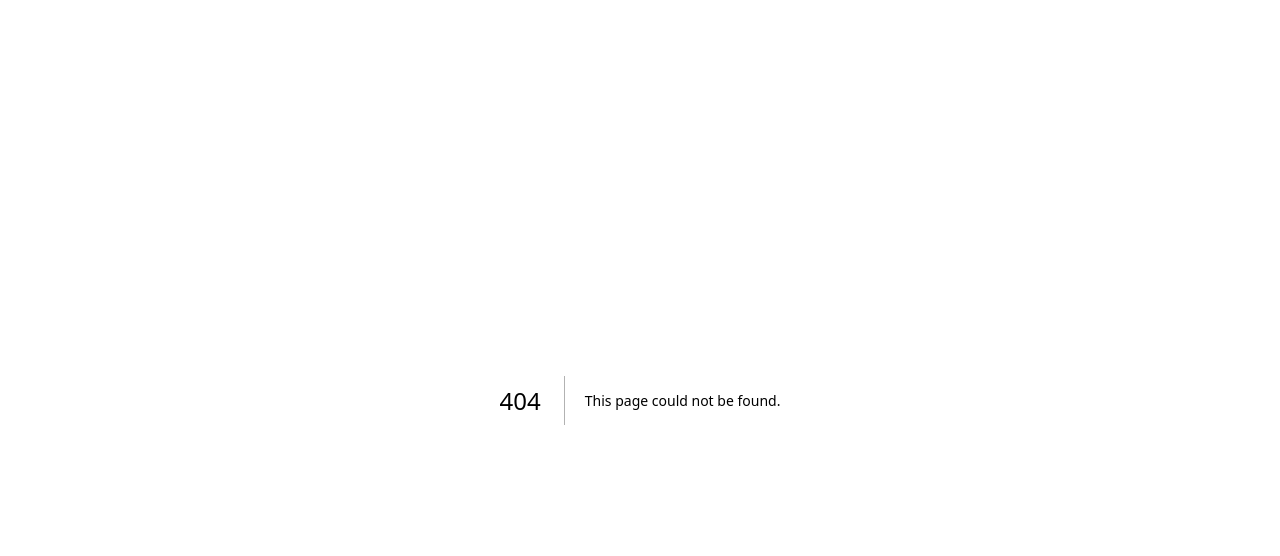
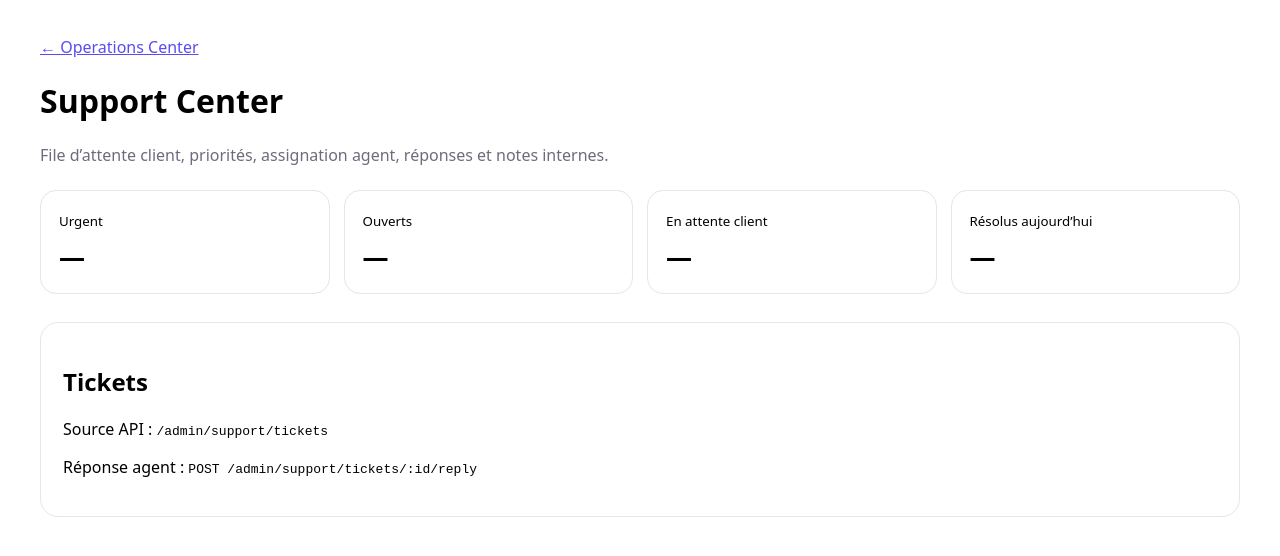
Before and after one commit to hakersoy66/petitannonces, a Next.js app in the folder apps/admin/: page /support in a window 1280 px wide. Before the commit this address had no page. Shown: the top 556 px of the page. Built offline with nearby package versions, Linux system fonts and the light colour scheme.

Commit message:
feat(admin): add support center

```diff
--- /dev/null
+++ b/apps/admin/app/support/page.tsx
@@ -0,0 +1,11 @@
+export default function SupportPage() {
+  return <main style={{ padding: 36, maxWidth: 1200, margin: "0 auto" }}>
+    <a href="/" style={{ color: "#5b4cf0" }}>← Operations Center</a>
+    <h1>Support Center</h1>
+    <p style={{ color: "#6c6c7d" }}>File d’attente client, priorités, assignation agent, réponses et notes internes.</p>
+    <div style={{ display: "grid", gridTemplateColumns: "repeat(4,1fr)", gap: 14, marginTop: 24 }}>
+      {["Urgent","Ouverts","En attente client","Résolus aujourd’hui"].map((x) => <div key={x} style={{ border: "1px solid #e5e5ec", borderRadius: 16, padding: 18 }}><small>{x}</small><strong style={{ display: "block", fontSize: 26, marginTop: 8 }}>—</strong></div>)}
+    </div>
+    <section style={{ marginTop: 28, border: "1px solid #e5e5ec", borderRadius: 18, padding: 22 }}><h2>Tickets</h2><p>Source API : <code>/admin/support/tickets</code></p><p>Réponse agent : <code>POST /admin/support/tickets/:id/reply</code></p></section>
+  </main>;
+}
```
